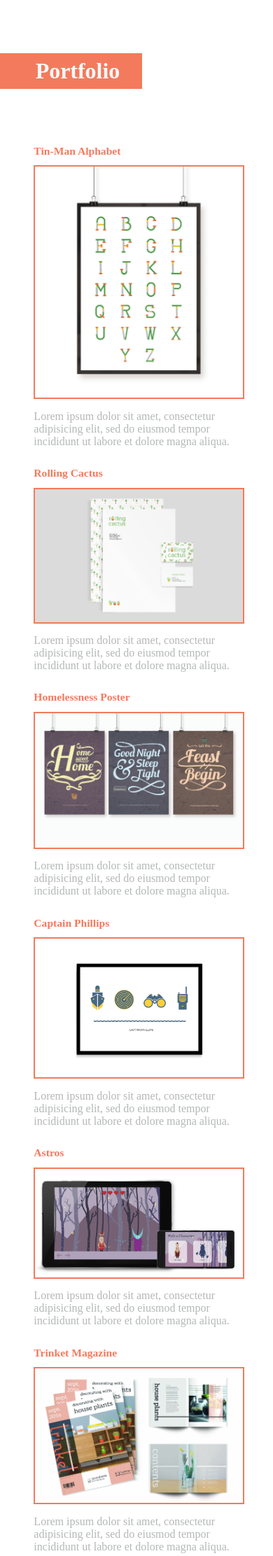
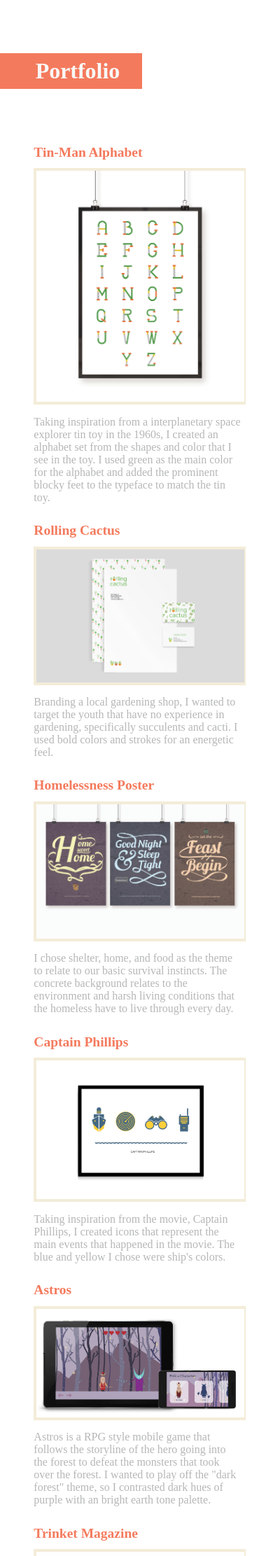
Before and after one commit to rodrigrv/rafaelvrod, a WordPress theme: template Portfolio-wp/index.php in a window 390 px wide. Shown: the part 580-2803 px from the top of the page at 70% size. Run offline with PHP 8.4 and a stand-in for WordPress, Linux system fonts and the light colour scheme; the site name, menu and one post (Sample post) are stand-ins, and other content is empty; some libraries are stand-ins or nearby versions.

Commit message:
Updated Thao's wp site. Modified for better mobile experience.

```diff
--- a/Portfolio-wp/footer.php
+++ b/Portfolio-wp/footer.php
@@ -21,5 +21,28 @@
     });
   });
 </script>
+
+  <!-- SCRIPT FOR LIGHTBOX -->
+<script>
+  var thumbs = $('.thumbnails');
+  var lbImg = $('.lightbox-img');
+  var lb = $('.lightbox');
+  var btnClose = $('.btn-close');
+  var lbHeading = $('.lightbox-heading');
+  var lbText = $('.lightbox-text');
+
+  thumbs.on('click', 'a', function (e) {
+    e.preventDefault();
+    var big = $(this).attr('href');
+    lbImg.attr('src', big);
+    lb.attr('data-state', 'visible');
+    lbHeading.html($(this).attr('data-title'));
+    lbText.html($(this).attr('data-text'));
+  });
+
+  btnClose.on('click', function (){
+    lb.attr('data-state', 'hidden');
+  });
+</script>
 </body>
 </html>
--- a/Portfolio-wp/header.php
+++ b/Portfolio-wp/header.php
@@ -5,11 +5,12 @@
     <meta charset="utf-8">
     <meta name="viewport" content="width=device-width initial-scale=1.0" />
     <title>Thao Ha | Graphic Designer</title>
-    <link rel="stylesheet" type="text/css" href="style.css" />
+    <link rel="stylesheet" type="text/css" href="css/style.css" />
     <link rel="icon" type="image/png" href="images/logocolor.png" />
     <script src="https://use.typekit.net/iww8nri.js"></script>
     <script>try{Typekit.load({ async: true });}catch(e){}</script>
     <script src="https://ajax.googleapis.com/ajax/libs/jquery/1.12.0/jquery.min.js"></script>
+    <script src="http://code.jquery.com/jquery-2.1.3.min.js"></script>
 </head>
 
 <body>
--- a/Portfolio-wp/index.php
+++ b/Portfolio-wp/index.php
@@ -25,7 +25,6 @@
     </div><!--end navigation-->
 <?php else : ?>
 <?php endif; ?>
-
 
 <!-- ==================== Navigation ==================== -->
 <nav>
@@ -69,57 +68,86 @@
     <h3 class="portfolio-title">Portfolio</h3>
   </div>
   <div class="portfolio-work-wrapper desktop">
+    <div class="thumbnails">
       <div class="portfolio-piece">
+        <a href="images/tin.jpg" data-title="Tin-Man Alphabet" data-text="Taking inspiration from a interplanetary space explorer tin toy in the 1960s, I created an alphabet set from the shapes and color that I see in the toy. I used green as the main color for the alphabet and added the prominent blocky feet to the typeface to match the tin toy.">
           <img id="imgtin" src="images/tin.jpg">
+        </a>
       </div>
       <div class="portfolio-piece">
+        <a href="images/cactus.jpg" data-title="Rolling Cactus" data-text="Branding a local gardening shop, I wanted to target the youth that have no experience in gardening, specifically succulents and cacti. I used bold colors and strokes for an energetic feel.">
           <img id="imgcactus" src="images/cactus.jpg">
+        </a>
       </div>
       <div class="portfolio-piece">
+        <a href="images/homeless.jpg" data-title="Homelessness Poster" data-text="I chose shelter, home, and food as the theme to relate to our basic survival instincts. The concrete background relates to the environment and harsh living conditions that the homeless have to live through every day.">
           <img id="imghomeless" src="images/homeless.jpg">
+        </a>
       </div>
       <div class="portfolio-piece">
+        <a href="images/phillips.jpg" data-title="Captain Phillips" data-text="Taking inspiration from the movie, Captain Phillips, I created icons that represent the main events that happened in the movie. The blue and yellow I chose were ship's colors.">
           <img id="imgphillips" src="images/phillips.jpg">
+        </a>
       </div>
       <div class="portfolio-piece">
+        <a href="images/astros.jpg" data-title="Astros" data-text="Astros is a RPG style mobile game that follows the storyline of the hero going into the forest to defeat the monsters that took over the forest. I wanted to play off the 'dark forest' theme, so I contrasted dark hues of purple with an bright earth tone palette.">
           <img id="imgastros" src="images/astros.jpg">
+        </a>
       </div>
       <div class="portfolio-piece">
+        <a href="images/trinket.jpg" data-title="Trinket Magazine" data-text="Trinket is a DIY magazine that focuses on interior design. This particular issue centers on how succulents can be incorporated into every day decorations.">
           <img id="imgtrinket" src="images/trinket.jpg">
+        </a>
       </div>
     </div>
+  </div>
+  <!-- ==================== Lightbox for Desktop / Tablet ==================== -->
+  <div class="lightbox" data-state="hidden">
+    <div class="lightbox-container">
+      <button class="btn-close">X</button>
+      <div class="lightbox-content">
+        <img class="lightbox-img" alt="">
+          <h2 class="lightbox-heading"></h2>
+          <p class="lightbox-text"></p>
+      </div>
+    </div>
+  </div>
+  <!-- ==================== End Lightbox ==================== -->
+
+  <!-- ==================== Mobile Version of Portfolio Here ==================== -->
   <div class="portfolio-work-wrapper mobile">
     <div class="portfolio-piece">
       <h3 class="img-title">Tin-Man Alphabet</h3>
         <img id="imgtin-m" src="images/tin.jpg">
-          <p class="img-text">Lorem ipsum dolor sit amet, consectetur adipisicing elit, sed do eiusmod tempor incididunt ut labore et dolore magna aliqua.</p>
+          <p class="img-text">Taking inspiration from a interplanetary space explorer tin toy in the 1960s, I created an alphabet set from the shapes and color that I see in the toy. I used green as the main color for the alphabet and added the prominent blocky feet to the typeface to match the tin toy.</p>
     </div>
     <div class="portfolio-piece">
       <h3 class="img-title">Rolling Cactus</h3>
         <img id="imgcactus-m" src="images/cactus.jpg">
-          <p class="img-text">Lorem ipsum dolor sit amet, consectetur adipisicing elit, sed do eiusmod tempor incididunt ut labore et dolore magna aliqua.</p>
+          <p class="img-text">Branding a local gardening shop, I wanted to target the youth that have no experience in gardening, specifically succulents and cacti. I used bold colors and strokes for an energetic feel.</p>
     </div>
     <div class="portfolio-piece">
       <h3 class="img-title">Homelessness Poster</h3>
         <img id="imghomeless-m" src="images/homeless.jpg">
-          <p class="img-text">Lorem ipsum dolor sit amet, consectetur adipisicing elit, sed do eiusmod tempor incididunt ut labore et dolore magna aliqua.</p>
+          <p class="img-text">I chose shelter, home, and food as the theme to relate to our basic survival instincts. The concrete background relates to the environment and harsh living conditions that the homeless have to live through every day.</p>
     </div>
     <div class="portfolio-piece">
       <h3 class="img-title">Captain Phillips</h3>
         <img id="imgphillips-m" src="images/phillips.jpg">
-          <p class="img-text">Lorem ipsum dolor sit amet, consectetur adipisicing elit, sed do eiusmod tempor incididunt ut labore et dolore magna aliqua.</p>
+          <p class="img-text">Taking inspiration from the movie, Captain Phillips, I created icons that represent the main events that happened in the movie. The blue and yellow I chose were ship's colors.</p>
     </div>
     <div class="portfolio-piece">
       <h3 class="img-title">Astros</h3>
         <img id="imgastros-m" src="images/astros.jpg">
-          <p class="img-text">Lorem ipsum dolor sit amet, consectetur adipisicing elit, sed do eiusmod tempor incididunt ut labore et dolore magna aliqua.</p>
+          <p class="img-text">Astros is a RPG style mobile game that follows the storyline of the hero going into the forest to defeat the monsters that took over the forest. I wanted to play off the "dark forest" theme, so I contrasted dark hues of purple with an bright earth tone palette.</p>
     </div>
     <div class="portfolio-piece">
       <h3 class="img-title">Trinket Magazine</h3>
         <img id="imgtrinket-m" src="images/trinket.jpg">
-          <p class="img-text">Lorem ipsum dolor sit amet, consectetur adipisicing elit, sed do eiusmod tempor incididunt ut labore et dolore magna aliqua.</p>
+          <p class="img-text">Trinket is a DIY magazine that focuses on interior design. This particular issue centers on how succulents can be incorporated into every day decorations.</p>
     </div>
   </div>
+  <!-- ==================== End Mobile Version ==================== -->
 </div>
 <div class="clearfix"></div>
   <!-- ==================== End Portfolio ==================== -->
--- a/Portfolio-wp/style.css
+++ b/Portfolio-wp/style.css
@@ -9,7 +9,7 @@ Author URI: http://104.238.72.106/~thao
 
 /*
 Author: Thao Ha
-Last Updated: December 4, 2016
+Last Updated: December 9, 2016
 */
 
 /* =========================================================== */
@@ -41,8 +41,8 @@ nav ul {
 
 .nav-icon {
   float:left;
-  width:10%;
-  padding:1%;
+  width:5%;
+  padding:.6% 2%;
   display:block;
   text-align:left;
 }
@@ -131,13 +131,77 @@ header {padding:85px 0 0 0;}
   width:100%;
   display:block;
   border:0;
-  border:2px solid #f47a5d;
+  border:4px solid #f3ecd8;
 }
 
-/* Customizing each piece to fit in container */
-#imgtin {width:57%; margin:0 auto; display:block; text-align: center; padding:0 21.5%;}
-#imghomeless {padding:0 0 1.8% 0;}
-#imgastros {padding:6% 0;}
+
+/* Lightbox for Desktop / Tablet */
+.lightbox {
+  position:fixed;
+  left:0;
+  right:-100%;
+  top:100%;
+  bottom:0;
+  background-color:rgba(0,0,0,0.8);
+  display:none;
+  opacity: 0;
+  transition: all 1000ms ease-out;
+}
+
+.lightbox[data-state="visible"] {
+  display:block;
+  opacity:1;
+  top:0;
+  right:0;
+}
+
+.lightbox-container {
+  position:absolute;
+  left:10%;
+  right:10%;
+  top:15%;
+  bottom:10%;
+  background-color:#fff;
+  border-radius:10px;
+  box-shadow:1px 1px 4px #000;
+}
+
+/* Styling for the button */
+.btn-close {
+  padding: 5px;
+  margin: 1% 2%;
+  font-family: "jaf-domus";
+  font-size: 2vw;
+  float:right;
+  z-index:100;
+  background-color:#fff;
+  color:#f47a5d;
+  border:0;
+}
+
+.lightbox-content {
+  position:absolute;
+  top:50%;
+  left:50%;
+  width:calc(100% - 12em);
+  transform:translate(-50%, -50%);
+}
+
+.lightbox-img {
+  display:block;
+  width:50vw;
+  margin:0 auto;
+  text-align: center;
+}
+
+.lightbox-heading {
+  color:#f47a5d;
+  margin:.5% 20%;
+  width:30%;
+  font-family:"jaf-domus";
+}
+
+.lightbox-text {width:65%; margin:0 20%;}
 
 /* ########## CONTACT SECTION ########## */
 .contact-section {padding:85px 0 0 0;}
@@ -200,13 +264,13 @@ footer {width:100%; background-color: #f47a5d;}
 /* =========================================================== */
 
 @media screen and
-(max-width:767px) {
+(max-width:768px) {
   /* ########## NAVIGATION ########## */
   nav {height:15vw;}
   .nav-icon {padding:3.2vw;}
   .nav-icon img {width:7vw;}
   .nav-titles {margin:0 5vw 0 0;}
-  .nav-menu a {padding:4.5vw 3vw; font-size:5vw;}
+  .nav-menu a {padding:4.6vw 3vw; font-size:5vw;}
 
   /* ########## HEADER ########## */
   header {padding:15vw 0 0 0;}
@@ -230,7 +294,7 @@ footer {width:100%; background-color: #f47a5d;}
     font-family:"jaf-domus";
     color:#f47a5d;
     margin: 0 0 3vw 0;
-    font-size:4vw;
+    font-size:5vw;
   }
 
   .img-text {
@@ -252,5 +316,17 @@ footer {width:100%; background-color: #f47a5d;}
 
   .contact-text {font-size:6vw;margin:5%;}
   .contact-form-wrapper {margin:30px auto 10vw auto; width:100%;}
+}
 
-}
+@media screen and
+  (min-width:600px) and
+  (max-width:767px) {
+    /* ########## NAVIGATION SECTION ########## */
+    nav {height:10vw;}
+    .nav-icon {padding:1.6vw;}
+    .nav-icon img {width:5.5vw;}
+    .nav-menu a {padding:2.65vw 3vw; font-size:4vw;}
+
+    /* ########## HEADER SECTION ########## */
+    header {padding:10vw 0 0 0;}
+  }
--- a/Projects/Thao Portfolio/css/style.css
+++ b/Projects/Thao Portfolio/css/style.css
@@ -1,6 +1,6 @@
 /*
 Author: Thao Ha
-Last Updated: December 4, 2016
+Last Updated: December 9, 2016
 */
 
 /* =========================================================== */
@@ -255,7 +255,7 @@ footer {width:100%; background-color: #f47a5d;}
 /* =========================================================== */
 
 @media screen and
-(max-width:767px) {
+(max-width:768px) {
   /* ########## NAVIGATION ########## */
   nav {height:15vw;}
   .nav-icon {padding:3.2vw;}
```
Lines whose indentation alone changed are shown as unchanged.
